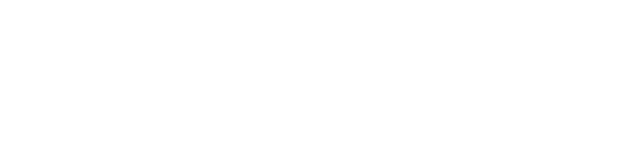
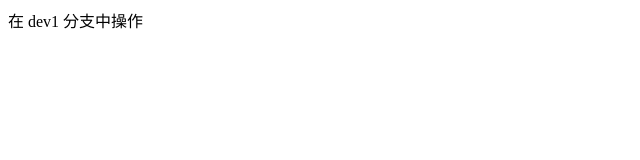
Before and after one commit to hantao0630/fenzhi, a plain HTML site: page index.html in a window 1280 px wide. Shown: the whole page, without its empty margins (0-640 px from the left). Drawn offline with Linux system fonts and the light colour scheme.

Commit message:
dev1 commit

```diff
--- a/index.html
+++ b/index.html
@@ -7,5 +7,6 @@
 </head>
 <body>
 
+    在 dev1 分支中操作
 </body>
 </html>
```
